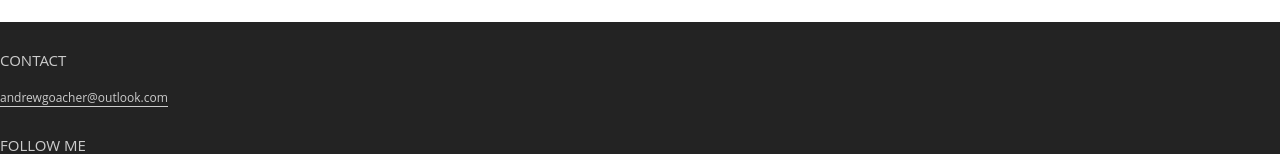
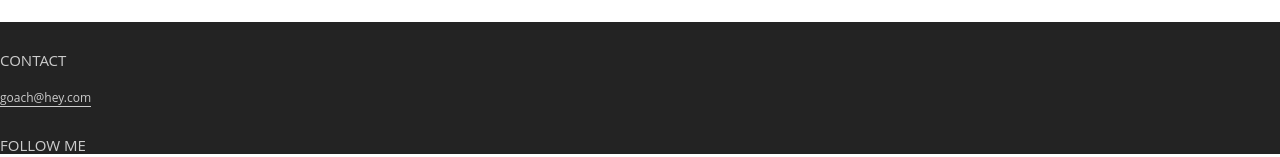
Before and after one commit to andrewgoacher/thegoach.dev, a Gatsby site: page / in a window 1280 px wide. Shown: the part 636-793 px from the top of the page. Built offline with nearby package versions, Linux system fonts and the light colour scheme; Gatsby itself is replaced by a stand-in of ours; some packages are replaced by stand-ins of ours.

Commit message:
Create contact widget control

```diff
--- /dev/null
+++ b/src/components/ContactWidget.tsx
@@ -0,0 +1,48 @@
+import React from 'react';
+import { graphql, useStaticQuery } from 'gatsby';
+
+const ContactWidget = () => {
+  const data: Query = useStaticQuery(query);
+  const author = data.site.siteMetadata.author;
+  return (
+    <div className='col-md-3 widget'>
+      <h3 className='widget-title'>Contact</h3>
+      <div className='widget-body'>
+        <p>
+          <a href={`mailto:${author.contact}`}>{author.contact}</a>
+          <br />
+        </p>
+      </div>
+    </div>
+  );
+};
+
+export default ContactWidget;
+
+const query = graphql`
+  query ContactWidgetQuery {
+    site {
+      siteMetadata {
+        author {
+          contact
+        }
+      }
+    }
+  }
+`;
+
+interface Author {
+  contact: string;
+}
+
+interface SiteMetadata {
+  author: Author;
+}
+
+interface Site {
+  siteMetadata: SiteMetadata;
+}
+
+interface Query {
+  site: Site;
+}
--- a/src/components/layout.tsx
+++ b/src/components/layout.tsx
@@ -5,6 +5,7 @@ import SocialWidget from './social-widget';
 import Navigation from './Navigation';
 import HeadBanner from './HeadBanner';
 import CopyrightFooter from './CopyrightFooter';
+import ContactWidget from './ContactWidget';
 
 const Layout = ({ children }: any) => {
   return (
@@ -23,18 +24,7 @@ const Layout = ({ children }: any) => {
         <footer id='footer'>
           <div className='container'>
             <div className='row'>
-              <div className='col-md-3 widget'>
-                <h3 className='widget-title'>Contact</h3>
-                <div className='widget-body'>
-                  <p>
-                    <a href='mailto:andrewgoacher@outlook.com'>
-                      andrewgoacher@outlook.com
-                    </a>
-                    <br />
-                  </p>
-                </div>
-              </div>
-
+              <ContactWidget />
               <SocialWidget />
             </div>
           </div>
```
